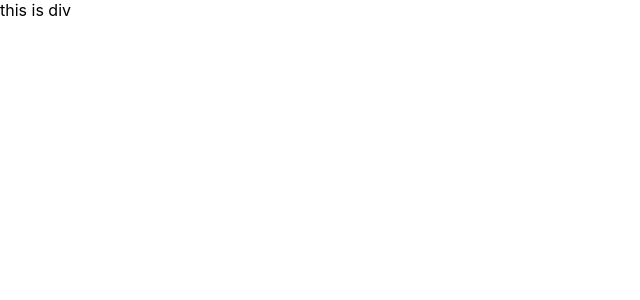
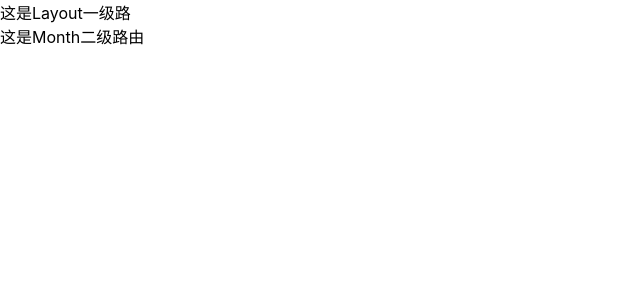
Before and after one commit to lulyqqqq/react-bill-test, a React (Create React App) app: page / in a window 1280 px wide. Shown: the top 300 px of the page, without its empty margins (0-640 px from the left). Built offline with nearby package versions, Linux system fonts and the light colour scheme.

Commit message:
添加router路由基本架构

```diff
--- a/src/index.js
+++ b/src/index.js
@@ -2,8 +2,12 @@
 import ReactDOM from 'react-dom/client';
 import './index.css';
 import App from './App';
+import {RouterProvider} from "react-router-dom";
+// 1.导入路由Router
+import router from "./router";
 
 const root = ReactDOM.createRoot(document.getElementById('root'));
 root.render(
-    <App/>
+    //2.路由绑定
+    <RouterProvider router={router}/>
 );
--- /dev/null
+++ b/src/pages/Layout/index.js
@@ -0,0 +1,12 @@
+import {Outlet} from "react-router-dom";
+
+const Layout = () => {
+    return (
+
+        <div>
+            这是Layout一级路
+            <Outlet/>
+        </div>
+    )
+}
+export default Layout
--- /dev/null
+++ b/src/pages/Month/index.js
@@ -0,0 +1,6 @@
+const Month = () =>{
+    return(
+        <div>这是Month二级路由</div>
+    )
+}
+export default Month
--- /dev/null
+++ b/src/pages/New/index.js
@@ -0,0 +1,6 @@
+const New = () =>{
+    return(
+        <div>这是New一级路由</div>
+    )
+}
+export default New
--- /dev/null
+++ b/src/pages/Year/index.js
@@ -0,0 +1,6 @@
+const Year = () =>{
+    return(
+        <div>这是Year二级路由</div>
+    )
+}
+export default Year
--- /dev/null
+++ b/src/router/index.js
@@ -0,0 +1,29 @@
+// 创建路由实例
+import {createBrowserRouter} from "react-router-dom";
+import Layout from "@/pages/Layout";
+import Month from "@/pages/Month";
+import Year from "@/pages/Year";
+import New from "@/pages/New";
+
+
+const router = createBrowserRouter([
+    {
+        path: "/",
+        element: <Layout/>,
+        children: [
+            {
+                index: true,
+                element: <Month/>
+            },
+            {
+                path: "year",
+                element: <Year/>
+            }
+        ]
+    },
+    {
+        path: "/new",
+        element: <New/>
+    }
+])
+export default router
```
